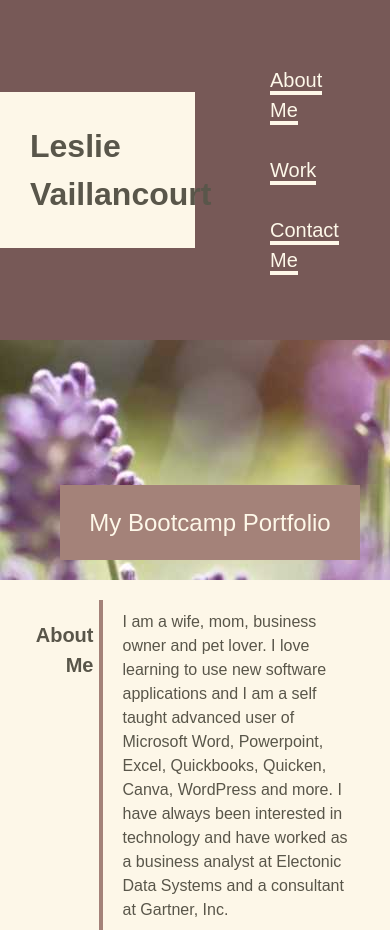
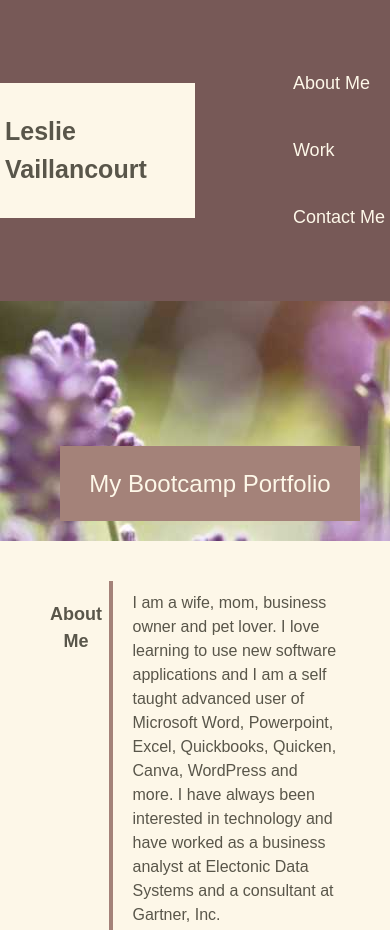
Before and after one commit to lvaillancourt8/Portfolio, a plain HTML site: page index.html in a window 390 px wide. Shown: the top 930 px of the page. Drawn offline with Linux system fonts and the light colour scheme.

Commit message:
More fixes for responsiveness

```diff
--- a/assets/css/stylesheet.css
+++ b/assets/css/stylesheet.css
@@ -53,7 +53,6 @@ nav {
         list-style: none;
         float:right;
         display:flex;
-        /* flex-wrap: wrap; */
         justify-content: space-between;
     }
 
@@ -216,54 +215,29 @@ footer {
 /* MEDIA QUERIES FOR RESPONSIVENESS */
 
 
-@media only screen and (max-width: 1006px) {
+@media only screen and (max-width: 1005px) {
     nav ul {
-        margin: 20px;
-        list-style: none;
-        float:right;
+        margin: 20px 5px;
+    }
+}
+
+@media only screen and (max-width: 965px) {
+    nav ul {
         display:flex;
-        /* flex-wrap: wrap; */
-        justify-content: space-between;
+        flex-direction: column;
+        align-content: space-between;
     }
 
     nav li {
-        padding: 0px 10px;
+        padding: 20px;
 
     }
 
     nav a {
-        text-align: center;
-        text-decoration: none;
         font-size: 20px;
-        padding: 20px 5px;
-        color: var(--oldlace);
-        border-bottom-style: solid;
-        border-bottom-width: 4px;
-        border-bottom-color: var(--oldlace);
+        padding: 20px 10px;
     }
 }
-
-@media only screen and (max-width: 926px) {
-    nav ul {
-        margin: 20px;
-        list-style: none;
-        display: flex;
-        flex-direction: column;
-        align-items: space-between;
-        }
-
-        nav li {
-            padding: 15px;
-        }
-
-        nav a {
-            text-align: center;
-            text-decoration: none;
-            font-size: 20px;
-            padding: 0px;
-            color: var(--oldlace);
-        }
-    }
 
 @media only screen and (max-width: 795px) {
     .project-img-small {
@@ -272,20 +246,23 @@ footer {
   }
 
 @media only screen and (max-width: 540px) {
-    main {
+    /* main {
         padding: 10px;
+    } */
+    h1 div {
+        padding-left: 5px;
+        font-size: 25px;
     }
+    h2 {
+        font-size: 18px;
+    }
+    nav li {
+        padding: 20px 0px;
 
-    section h2 {
-        font-size: 20px;
-        padding: 20px 5px;
     }
-
-    .contact-me ul {
-        list-style-type: none;
-        padding: 10px;
-        width: 75%;
-        display:flex;
-        flex-direction: column;
+    nav a {
+        font-size: 18px;
+        padding: 20px 0px;
+        border: none;
     }
 }
--- a/index.html
+++ b/index.html
@@ -72,7 +72,7 @@
         </section>
         <section id="contact-me" class="contact-me">
             <h2>Contact Me</h2>
-            <div class=list-container>
+            <div class="list-container">
                 <ul>
                     <li><a href=tel:"+1-952-522-0449">952-522-0449</a></li>
                     <li><a href=mailto:"leslie@cheqrpay.com">leslie@cheqrpay.com</a></li>
```
